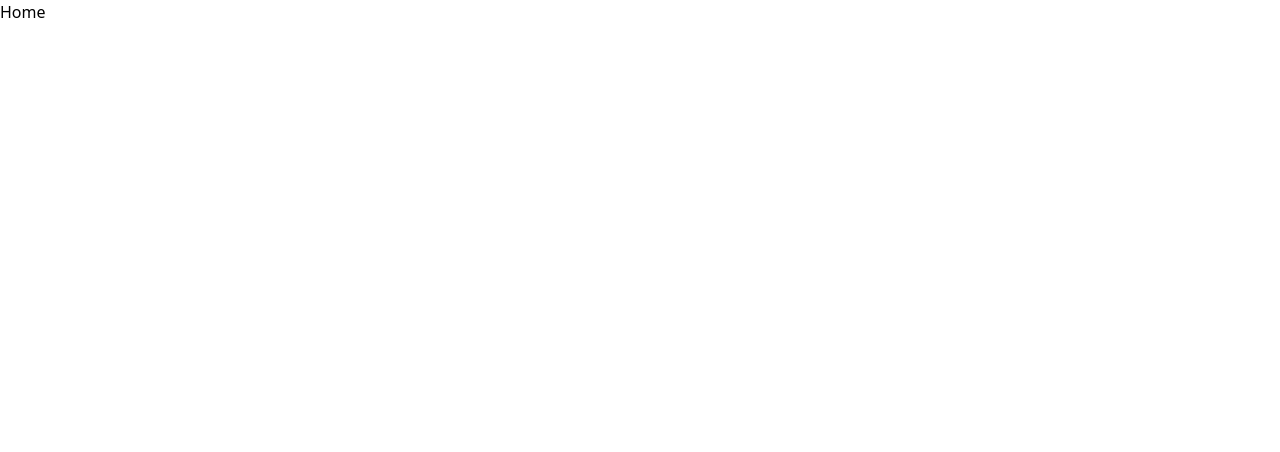
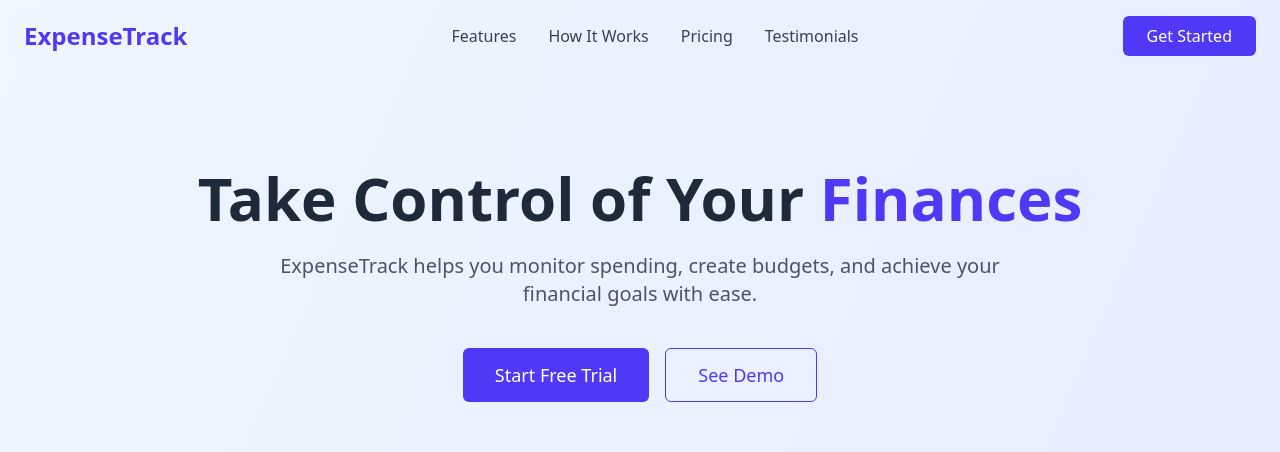
Before and after one commit to DipeshPun91/expense_tracker, a React (Vite) app: page / in a window 1280 px wide. Shown: the top 452 px of the page. Built offline with nearby package versions, Linux system fonts and the light colour scheme.

Commit message:
TwentyNine commit

```diff
--- a/src/pages/Home.jsx
+++ b/src/pages/Home.jsx
@@ -1,7 +1,249 @@
 import React from "react";
+import {
+  FaChartLine,
+  FaMobileAlt,
+  FaShieldAlt,
+  FaSyncAlt,
+  FaPiggyBank,
+} from "react-icons/fa";
 
 const Home = () => {
-  return <div>Home</div>;
+  return (
+    <div className="min-h-screen bg-gradient-to-br from-blue-50 to-indigo-100">
+      {/* Navigation */}
+      <nav className="container mx-auto px-6 py-4 flex justify-between items-center">
+        <div className="text-2xl font-bold text-indigo-600">ExpenseTrack</div>
+        <div className="hidden md:flex space-x-8">
+          <a href="#features" className="text-gray-700 hover:text-indigo-600">
+            Features
+          </a>
+          <a
+            href="#how-it-works"
+            className="text-gray-700 hover:text-indigo-600"
+          >
+            How It Works
+          </a>
+          <a href="#pricing" className="text-gray-700 hover:text-indigo-600">
+            Pricing
+          </a>
+          <a
+            href="#testimonials"
+            className="text-gray-700 hover:text-indigo-600"
+          >
+            Testimonials
+          </a>
+        </div>
+        <button className="bg-indigo-600 text-white px-6 py-2 rounded-md hover:bg-indigo-700 transition duration-300">
+          Get Started
+        </button>
+      </nav>
+
+      {/* Hero Section */}
+      <section className="container mx-auto px-6 py-16 md:py-24 text-center">
+        <h1 className="text-4xl md:text-6xl font-bold text-gray-800 mb-6">
+          Take Control of Your <span className="text-indigo-600">Finances</span>
+        </h1>
+        <p className="text-xl text-gray-600 max-w-3xl mx-auto mb-10">
+          ExpenseTrack helps you monitor spending, create budgets, and achieve
+          your financial goals with ease.
+        </p>
+        <div className="flex flex-col md:flex-row justify-center gap-4 mb-16">
+          <button className="bg-indigo-600 text-white px-8 py-3 rounded-md hover:bg-indigo-700 transition duration-300 text-lg">
+            Start Free Trial
+          </button>
+          <button className="border border-indigo-600 text-indigo-600 px-8 py-3 rounded-md hover:bg-indigo-50 transition duration-300 text-lg">
+            See Demo
+          </button>
+        </div>
+        <div className="bg-white rounded-xl shadow-lg p-2 max-w-4xl mx-auto">
+          <img
+            src="https://images.unsplash.com/photo-1554224155-6726b3ff858f?ixlib=rb-1.2.1&auto=format&fit=crop&w=1000&q=80"
+            alt="Dashboard preview"
+            className="rounded-lg w-full h-auto"
+          />
+        </div>
+      </section>
+
+      {/* Features Section */}
+      <section id="features" className="bg-white py-16">
+        <div className="container mx-auto px-6">
+          <h2 className="text-3xl font-bold text-center text-gray-800 mb-16">
+            Powerful Features
+          </h2>
+          <div className="grid grid-cols-1 md:grid-cols-3 gap-10">
+            <FeatureCard
+              icon={<FaChartLine className="text-indigo-600" size={32} />}
+              title="Expense Analytics"
+              description="Visualize your spending patterns with beautiful charts and insights."
+            />
+            <FeatureCard
+              icon={<FaMobileAlt className="text-indigo-600" size={32} />}
+              title="Mobile Sync"
+              description="Access your data anywhere with our iOS and Android apps."
+            />
+            <FeatureCard
+              icon={<FaShieldAlt className="text-indigo-600" size={32} />}
+              title="Bank-Level Security"
+              description="Your data is encrypted and protected with enterprise-grade security."
+            />
+            <FeatureCard
+              icon={<FaSyncAlt className="text-indigo-600" size={32} />}
+              title="Auto Categorization"
+              description="Transactions are automatically categorized for your convenience."
+            />
+            <FeatureCard
+              icon={<FaPiggyBank className="text-indigo-600" size={32} />}
+              title="Savings Goals"
+              description="Set and track progress toward your financial objectives."
+            />
+          </div>
+        </div>
+      </section>
+
+      {/* How It Works Section */}
+      <section id="how-it-works" className="py-16 bg-gray-50">
+        <div className="container mx-auto px-6">
+          <h2 className="text-3xl font-bold text-center text-gray-800 mb-16">
+            How It Works
+          </h2>
+          <div className="grid grid-cols-1 md:grid-cols-3 gap-8">
+            <StepCard
+              number="1"
+              title="Connect Your Accounts"
+              description="Securely link your bank accounts, credit cards, and other financial institutions."
+            />
+            <StepCard
+              number="2"
+              title="Track & Categorize"
+              description="ExpenseTrack automatically categorizes your transactions."
+            />
+            <StepCard
+              number="3"
+              title="Analyze & Improve"
+              description="Use our insights to identify spending patterns and save money."
+            />
+          </div>
+        </div>
+      </section>
+
+      {/* CTA Section */}
+      <section className="py-16 bg-indigo-600 text-white">
+        <div className="container mx-auto px-6 text-center">
+          <h2 className="text-3xl font-bold mb-6">
+            Ready to Transform Your Finances?
+          </h2>
+          <p className="text-xl mb-8 max-w-2xl mx-auto">
+            Join thousands of users who have saved an average of 20% on their
+            monthly expenses.
+          </p>
+          <button className="bg-white text-indigo-600 px-8 py-3 rounded-md hover:bg-gray-100 transition duration-300 text-lg font-semibold">
+            Get Started - It's Free
+          </button>
+        </div>
+      </section>
+
+      {/* Footer */}
+      <footer className="bg-gray-800 text-white py-12">
+        <div className="container mx-auto px-6">
+          <div className="grid grid-cols-1 md:grid-cols-4 gap-8">
+            <div>
+              <h3 className="text-xl font-bold mb-4">ExpenseTrack</h3>
+              <p className="text-gray-400">
+                Helping you achieve financial freedom one transaction at a time.
+              </p>
+            </div>
+            <div>
+              <h4 className="font-semibold mb-4">Product</h4>
+              <ul className="space-y-2">
+                <li>
+                  <a href="#" className="text-gray-400 hover:text-white">
+                    Features
+                  </a>
+                </li>
+                <li>
+                  <a href="#" className="text-gray-400 hover:text-white">
+                    Pricing
+                  </a>
+                </li>
+                <li>
+                  <a href="#" className="text-gray-400 hover:text-white">
+                    Apps
+                  </a>
+                </li>
+              </ul>
+            </div>
+            <div>
+              <h4 className="font-semibold mb-4">Company</h4>
+              <ul className="space-y-2">
+                <li>
+                  <a href="#" className="text-gray-400 hover:text-white">
+                    About
+                  </a>
+                </li>
+                <li>
+                  <a href="#" className="text-gray-400 hover:text-white">
+                    Careers
+                  </a>
+                </li>
+                <li>
+                  <a href="#" className="text-gray-400 hover:text-white">
+                    Blog
+                  </a>
+                </li>
+              </ul>
+            </div>
+            <div>
+              <h4 className="font-semibold mb-4">Support</h4>
+              <ul className="space-y-2">
+                <li>
+                  <a href="#" className="text-gray-400 hover:text-white">
+                    Help Center
+                  </a>
+                </li>
+                <li>
+                  <a href="#" className="text-gray-400 hover:text-white">
+                    Contact Us
+                  </a>
+                </li>
+                <li>
+                  <a href="#" className="text-gray-400 hover:text-white">
+                    Privacy Policy
+                  </a>
+                </li>
+              </ul>
+            </div>
+          </div>
+          <div className="border-t border-gray-700 mt-12 pt-8 text-center text-gray-400">
+            <p>
+              © {new Date().getFullYear()} ExpenseTrack. All rights reserved.
+            </p>
+          </div>
+        </div>
+      </footer>
+    </div>
+  );
+};
+
+const FeatureCard = ({ icon, title, description }) => {
+  return (
+    <div className="bg-white p-6 rounded-lg shadow-md hover:shadow-lg transition duration-300">
+      <div className="mb-4">{icon}</div>
+      <h3 className="text-xl font-semibold mb-2 text-gray-800">{title}</h3>
+      <p className="text-gray-600">{description}</p>
+    </div>
+  );
+};
+
+const StepCard = ({ number, title, description }) => {
+  return (
+    <div className="bg-white p-6 rounded-lg shadow-md">
+      <div className="w-12 h-12 bg-indigo-100 text-indigo-600 rounded-full flex items-center justify-center text-xl font-bold mb-4">
+        {number}
+      </div>
+      <h3 className="text-xl font-semibold mb-2 text-gray-800">{title}</h3>
+      <p className="text-gray-600">{description}</p>
+    </div>
+  );
 };
 
 export default Home;
```
